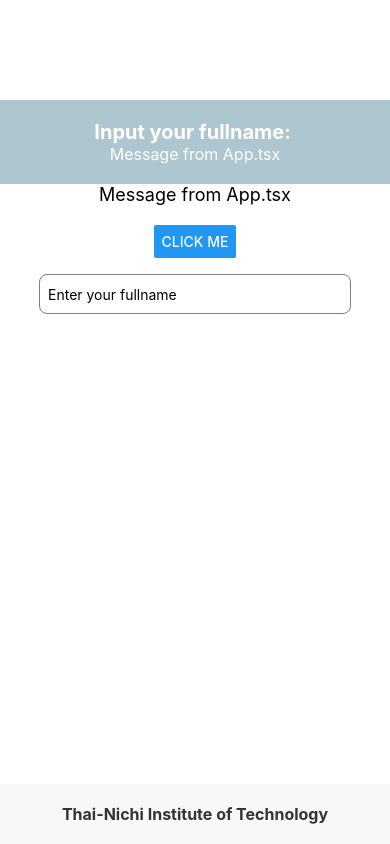
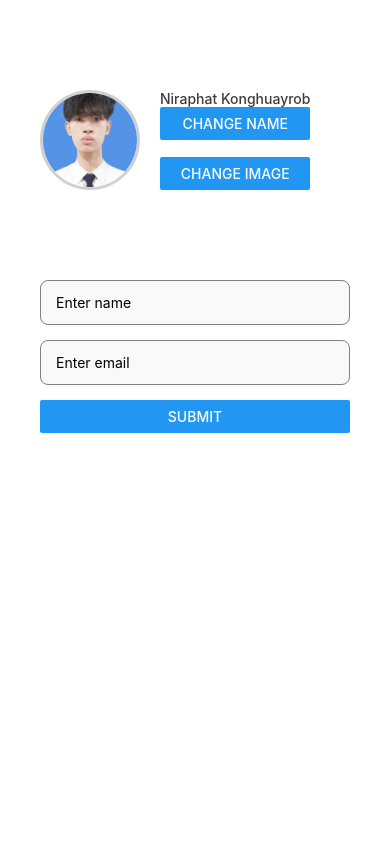
Before and after one commit to NiraphatK/TNIreactNative, a React Native app: screen / in a window 390 px wide. Built offline with nearby package versions, Linux system fonts and the light colour scheme.

Commit message:
Practice3_TextInput Component[August,03,2024]

```diff
--- a/App.tsx
+++ b/App.tsx
@@ -1,52 +1,17 @@
 import { StatusBar } from "expo-status-bar";
-import { StyleSheet, Text, View, Button, Alert, TextInput } from "react-native";
-import AppFooter from "./components/AppFooter";
-import AppHeader from "./components/AppHeader";
-import Content from "./components/Content";
-import { stylesPractice } from "./styles/styles";
-import { useEffect, useState } from "react";
+import { View, Text } from "react-native";
+import React from "react";
+import ProfileScreen from "./components/ProfileScreen";
+import UseEffectExample from "./components/UseEffectExample";
 
-export default function App(): React.JSX.Element {
-  const [fullname, setFullname] = useState("");
-  const [message, setMessage] = useState("Message from App.tsx");
-  const [footerMessage, setFooterMessage] = useState(
-    "Thai-Nichi Institute of Technology"
-  );
-
-  useEffect(() => {
-    console.log("Component has mounted");
-  }, []);
-  useEffect(() => {
-    console.log(`Fullname has changed to ${fullname}`);
-  }, [fullname]);
-
-  const handleButtonClick = () => {
-    Alert.alert(`"Hello", Input your fullname: ${fullname}`);
-  };
-
+const App = (): React.JSX.Element => {
   return (
-    <View style={styles.container}>
-      <AppHeader fullname={fullname} message={message} />
-      {/* <Content message={message} fullname={fullname} /> */}
-      <Content message={message} onButtonClick = {handleButtonClick} />
-      <AppFooter footerMessage={footerMessage} />
-      <View style={{ alignItems: "center" }}>
-        <TextInput
-          style={stylesPractice.input}
-          placeholder="Enter your fullname"
-          value={fullname}
-          onChangeText={setFullname}
-        />
-      </View>
-
+    <View>
+      <ProfileScreen />
+      {/* <UseEffectExample /> */}
       <StatusBar style="auto" />
     </View>
   );
-}
+};
 
-const styles = StyleSheet.create({
-  container: {
-    flex: 1,
-    backgroundColor: "#fff",
-  },
-});
+export default App;
--- /dev/null
+++ b/components/Login.tsx
@@ -0,0 +1,39 @@
+import { View, Text, TextInput, Button, Alert } from "react-native";
+import React, { useState } from "react";
+import { stylesLogin } from "../styles/styles";
+
+const Login = () => {
+  const [name, setName] = useState("");
+  const [email, setEmail] = useState("");
+
+  const handleSubmit = () => {
+    if (!name) {
+      Alert.alert("Please Enter Name");
+    }
+    if (!email) {
+      Alert.alert("Please Enter Email");
+    }
+    if (name && email){
+      Alert.alert("Success");
+    }
+  };
+  return (
+    <View style={stylesLogin.container}>
+      <TextInput
+        style={stylesLogin.input}
+        placeholder="Enter name"
+        value={name}
+        onChangeText={setName}
+      />
+      <TextInput
+        style={stylesLogin.input}
+        placeholder="Enter email"
+        value={email}
+        onChangeText={setEmail}
+      />
+      <Button title="SUBMIT" onPress={handleSubmit} />
+    </View>
+  );
+};
+
+export default Login;
--- a/components/ProfileScreen.tsx
+++ b/components/ProfileScreen.tsx
@@ -1,6 +1,7 @@
 import { StyleSheet, Text, View, Image, Button } from "react-native";
 import React, { useState } from "react";
-import styles from "../styles/styles";
+import { stylesProfile } from "../styles/styles";
+import Login from "./Login";
 
 const ProfileScreen = (): React.JSX.Element => {
   const profileImage = require("../assets/profileImage.jpg");
@@ -9,23 +10,24 @@ const ProfileScreen = (): React.JSX.Element => {
   const [image, setImage] = useState(profileImage);
 
   const handleChangeName = () => {
-    setName(name == "Niraphat Konghuayrob" ? "Phat" : "Niraphat Konghuayrob" );
+    setName(name == "Niraphat Konghuayrob" ? "Phat" : "Niraphat Konghuayrob");
   };
   const handleChangeImage = () => {
-    setImage(image == profileImage ? profileImage2 :profileImage);
+    setImage(image == profileImage ? profileImage2 : profileImage);
   };
 
   return (
-    <View style={styles.container}>
-      <View style={styles.profileContainer}>
-        <Image style={styles.profileImage} source={image} />
+    <View style={stylesProfile.container}>
+      <View style={stylesProfile.profileContainer}>
+        <Image style={stylesProfile.profileImage} source={image} />
         <View>
-          <Text style={styles.profileName}>{name}</Text>
+          <Text style={stylesProfile.profileName}>{name}</Text>
           <Button title="CHANGE NAME" onPress={handleChangeName} />
           <Text>{"\n"}</Text>
           <Button title="CHANGE IMAGE" onPress={handleChangeImage} />
         </View>
       </View>
+      <Login />
     </View>
   );
 };
--- a/styles/styles.ts
+++ b/styles/styles.ts
@@ -1,10 +1,10 @@
 import { StyleSheet } from "react-native";
 
-const styles = StyleSheet.create({
+const stylesProfile = StyleSheet.create({
   container: {
     alignItems: "center",
     padding: 20,
-    backgroundColor: "#dddddd",
+    // backgroundColor: "#dddddd",
   },
   profileImage: {
     borderRadius: 50,
@@ -88,4 +88,24 @@ const stylesPractice = StyleSheet.create({
     borderRadius: 8,
   },
 });
-export { styles, stylesPractice };
+const stylesLogin = StyleSheet.create({
+  container: {
+    justifyContent: "center",
+    padding: 20,
+    marginTop: 50,
+    backgroundColor: "#ffffff", // ต้งัค่าสีพ้ืนหลงัเป็นสีขาว
+    borderRadius: 10, // เพิ่มความมนให้กบัขอบคอนเทนเนอร์
+    elevation: 3, // เพิ่มเงาให้กบัคอนเทนเนอร์(เฉพาะ Android)
+    width: "100%", // ต้งัความกวา้งของ container ให้เต็มหน้าจอ
+  },
+  input: {
+    height: 45, // เพิ่มความสูงของ TextInput
+    borderColor: "gray", // เปลี่ยนสีขอบเป็นสีเทาอ่อน
+    borderWidth: 1,
+    borderRadius: 8, // เพิ่มความมนให้กบัขอบ TextInput
+    marginBottom: 15, // เพิ่มระยะห่างดา้นล่างระหวา่ ง TextInput
+    paddingHorizontal: 15, // เพิ่มระยะห่างภายใน TextInput
+    backgroundColor: "#f9f9f9", // ต้งัค่าสีพ้ืนหลงัของ TextInput
+  },
+});
+export { stylesProfile, stylesPractice, stylesLogin };
```
Also changed, not shown: App3.tsx (added, +52 -0 lines).
